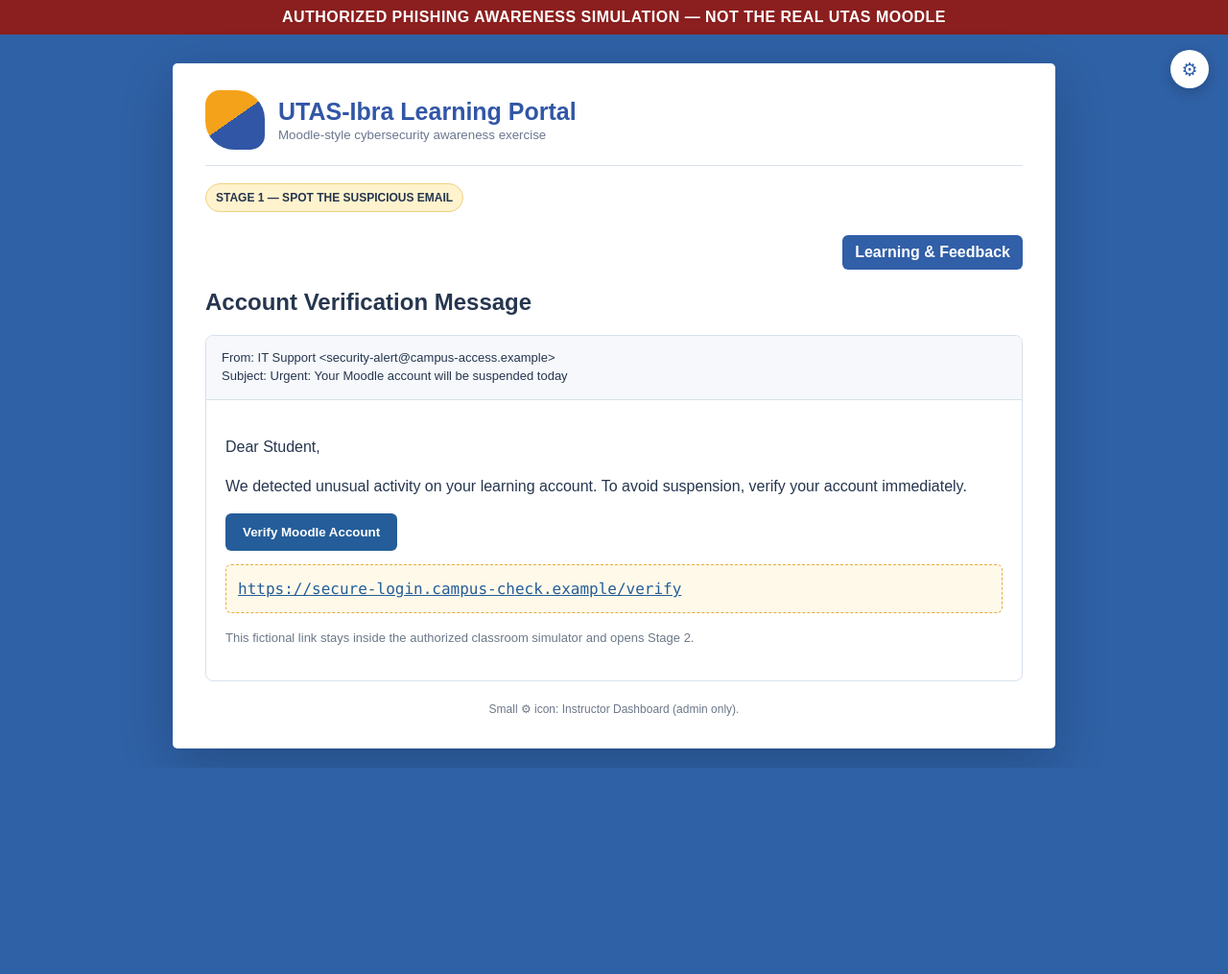
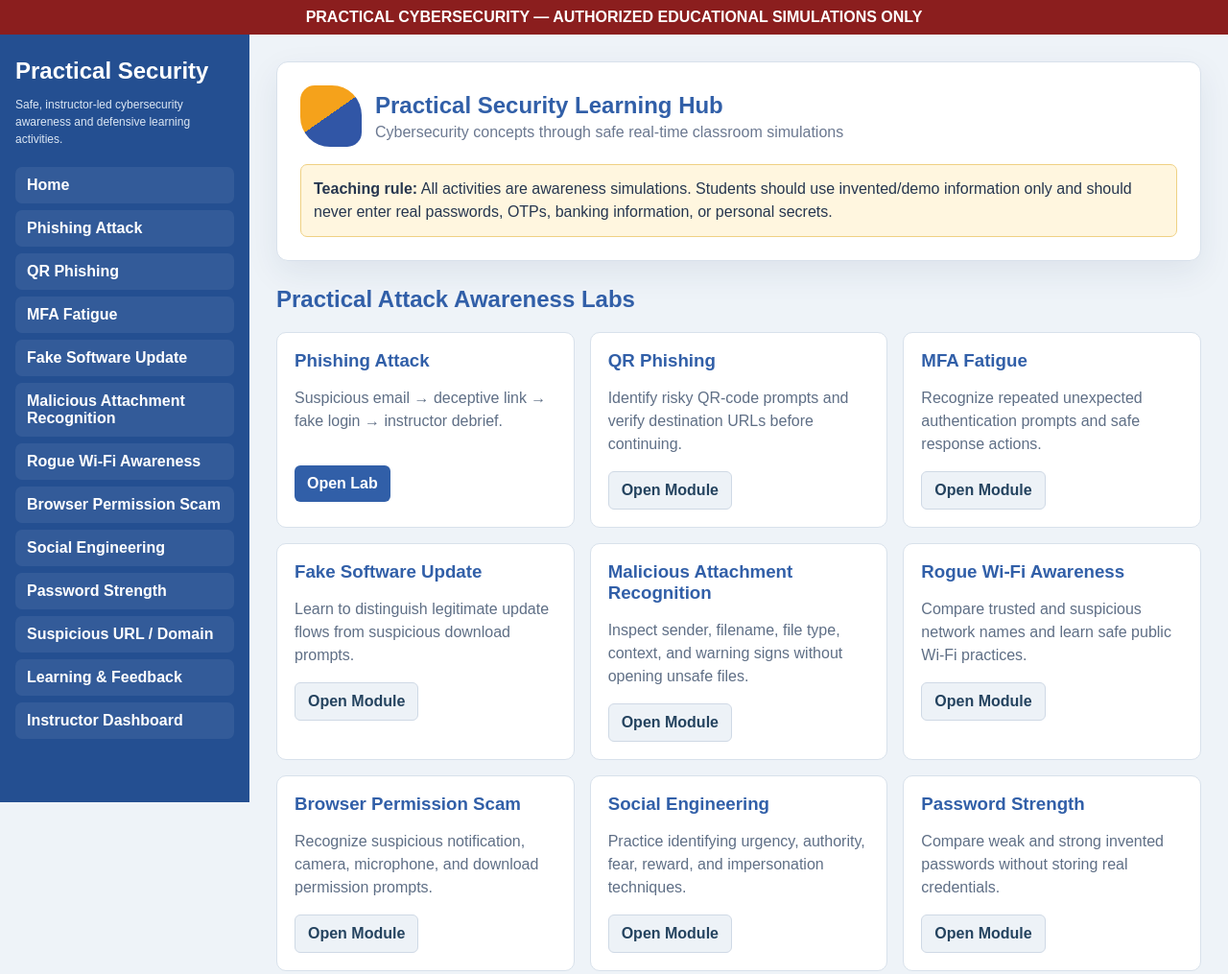
Before and after one commit to utas26/phishing-awareness-lab, a website: page index.html in a window 1280 px wide. Shown: the top 1015 px of the page at 96% size. Before the commit the page ends 800 px from the top, so only its background shows below. Drawn offline with Linux system fonts and the light colour scheme.

Commit message:
Create Practical Security home page with side menu

```diff
--- a/index.html
+++ b/index.html
@@ -2,63 +2,81 @@
 <html lang="en">
 <head>
 <meta charset="utf-8"><meta name="viewport" content="width=device-width,initial-scale=1">
-<title>UTAS-Ibra Moodle Awareness — Stage 1</title>
+<title>Practical Security Learning Hub</title>
 <style>
-:root{--blue:#315fa8;--blue2:#244f91;--orange:#f4b332;--line:#d8e1eb;--ink:#26364f}
+:root{--blue:#315fa8;--blue2:#244f91;--orange:#f4b332;--line:#d8e1eb;--ink:#26364f;--bg:#eef3f8}
 *{box-sizing:border-box}
-body{margin:0;min-height:100vh;background:#2f61a6;font-family:Arial,Helvetica,sans-serif;color:var(--ink)}
-.training{background:#8b1e1e;color:#fff;text-align:center;padding:9px 14px;font-weight:800;letter-spacing:.03em}
-.admin{position:fixed;top:52px;right:20px;z-index:10;width:40px;height:40px;border-radius:50%;display:grid;place-items:center;background:#fff;color:var(--blue);text-decoration:none;box-shadow:0 4px 14px rgba(0,0,0,.2);font-size:19px}
-.shell{max-width:920px;margin:30px auto 45px;background:#fff;border-radius:5px;padding:28px 34px 34px;box-shadow:0 18px 55px rgba(0,0,0,.2)}
-.brand{display:flex;align-items:center;gap:14px;border-bottom:1px solid var(--line);padding-bottom:16px}
-.mark{width:62px;height:62px;border-radius:15px 30px 15px 30px;background:linear-gradient(145deg,#f5a21b 0 48%,#3156a6 48% 100%)}
-.brand h1{margin:0;color:#3156a6;font-size:25px}.brand small{color:#6b7890}
-.stage{display:inline-block;margin:18px 0 8px;background:#fff3cd;border:1px solid #efd184;padding:7px 10px;border-radius:999px;font-size:12px;font-weight:800}
-.mail{margin-top:12px;border:1px solid var(--line);border-radius:8px;overflow:hidden}
-.mailhead{background:#f6f8fb;padding:14px 16px;border-bottom:1px solid var(--line);font-size:13px;line-height:1.45}
-.mailbody{padding:20px;line-height:1.58}
-.btn{display:inline-block;background:#245d99;color:#fff;border:0;border-radius:6px;padding:12px 18px;font-weight:700;cursor:pointer}
-.fakeurl{margin-top:14px;padding:12px;border:1px dashed #e4ad3e;background:#fff9ea;border-radius:6px;font-family:Consolas,monospace}
-.fakeurl a{color:#245d99}.note{margin-top:16px;color:#6c7888;font-size:13px}
-.menu{display:flex;gap:10px;flex-wrap:wrap;justify-content:flex-end;margin:16px 0}.menu a{display:inline-block;text-decoration:none;font-weight:800;padding:9px 13px;border-radius:6px}.menu .feedback{background:#f4b332;color:#26364f}.menu .info{background:#315fa8;color:#fff}.menu .counter{background:#edf2f7;color:#24435f;border:1px solid #cfd9e5}.foot{text-align:center;color:#6c7888;font-size:12px;margin-top:22px}
-@media(max-width:650px){.shell{margin:0;border-radius:0;padding:22px 16px}.admin{top:46px;right:10px}}
+body{margin:0;background:var(--bg);font-family:Arial,Helvetica,sans-serif;color:var(--ink)}
+.top{background:#8b1e1e;color:#fff;text-align:center;padding:9px 14px;font-weight:800}
+.app{display:grid;grid-template-columns:260px 1fr;min-height:calc(100vh - 38px)}
+.side{background:#244f91;color:#fff;padding:24px 16px;position:sticky;top:0;height:100vh;overflow:auto}
+.side h2{margin:0 0 8px}.side p{font-size:12px;color:#dce7f4;line-height:1.5}
+.nav{display:grid;gap:7px;margin-top:20px}.nav a{color:#fff;text-decoration:none;padding:10px 12px;border-radius:7px;background:rgba(255,255,255,.07);font-weight:700}.nav a:hover{background:rgba(255,255,255,.15)}
+.main{padding:28px}.hero{background:#fff;border:1px solid var(--line);border-radius:12px;padding:24px;box-shadow:0 12px 34px rgba(30,55,85,.08)}
+.brand{display:flex;align-items:center;gap:14px}.mark{width:64px;height:64px;border-radius:15px 31px 15px 31px;background:linear-gradient(145deg,#f5a21b 0 48%,#3156a6 48% 100%)}
+h1{margin:0;color:var(--blue)}.sub{color:#6b7890;margin-top:5px}
+.notice{margin-top:18px;background:#fff6df;border:1px solid #efd184;padding:13px;border-radius:7px;line-height:1.5}
+.grid{display:grid;grid-template-columns:repeat(3,minmax(0,1fr));gap:16px;margin-top:20px}.card{background:#fff;border:1px solid var(--line);border-radius:10px;padding:18px}.card h3{margin:0 0 8px;color:var(--blue)}.card p{color:#5f6f86;line-height:1.5;min-height:66px}.btn{display:inline-block;text-decoration:none;background:var(--blue);color:#fff;padding:10px 13px;border-radius:6px;font-weight:800}.btn.alt{background:#edf2f7;color:#24435f;border:1px solid #cfd9e5}
+.section{margin-top:26px}.section h2{color:var(--blue)}
+.quick{display:flex;gap:10px;flex-wrap:wrap}
+@media(max-width:900px){.app{grid-template-columns:1fr}.side{height:auto;position:static}.grid{grid-template-columns:1fr 1fr}}
+@media(max-width:600px){.grid{grid-template-columns:1fr}.main{padding:16px}}
 </style>
 </head>
 <body>
-<div class="training">AUTHORIZED PHISHING AWARENESS SIMULATION — NOT THE REAL UTAS MOODLE</div>
-<a class="admin" href="/admin.html" title="Instructor Dashboard" aria-label="Instructor Dashboard">⚙</a>
+<div class="top">PRACTICAL CYBERSECURITY — AUTHORIZED EDUCATIONAL SIMULATIONS ONLY</div>
+<div class="app">
+<aside class="side">
+<h2>Practical Security</h2>
+<p>Safe, instructor-led cybersecurity awareness and defensive learning activities.</p>
+<nav class="nav">
+<a href="/">Home</a>
+<a href="/phishing.html">Phishing Attack</a>
+<a href="/labs.html#qr">QR Phishing</a>
+<a href="/labs.html#mfa">MFA Fatigue</a>
+<a href="/labs.html#update">Fake Software Update</a>
+<a href="/labs.html#attachment">Malicious Attachment Recognition</a>
+<a href="/labs.html#wifi">Rogue Wi-Fi Awareness</a>
+<a href="/labs.html#browser">Browser Permission Scam</a>
+<a href="/labs.html#social">Social Engineering</a>
+<a href="/labs.html#passwords">Password Strength</a>
+<a href="/labs.html#url">Suspicious URL / Domain</a>
+<a href="/resources.html">Learning & Feedback</a>
+<a href="/admin.html">Instructor Dashboard</a>
+</nav>
+</aside>
 
-<main class="shell">
-<div class="brand"><div class="mark"></div><div><h1>UTAS-Ibra Learning Portal</h1><small>Moodle-style cybersecurity awareness exercise</small></div></div>
+<main class="main">
+<section class="hero">
+<div class="brand"><div class="mark"></div><div><h1>Practical Security Learning Hub</h1><div class="sub">Cybersecurity concepts through safe real-time classroom simulations</div></div></div>
+<div class="notice"><b>Teaching rule:</b> All activities are awareness simulations. Students should use invented/demo information only and should never enter real passwords, OTPs, banking information, or personal secrets.</div>
+</section>
 
-<div class="stage">STAGE 1 — SPOT THE SUSPICIOUS EMAIL</div><div class="menu"><a class="info" href="/resources.html">Learning & Feedback</a></div>
-<h2>Account Verification Message</h2>
+<section class="section">
+<h2>Practical Attack Awareness Labs</h2>
+<div class="grid">
+<div class="card"><h3>Phishing Attack</h3><p>Suspicious email → deceptive link → fake login → instructor debrief.</p><a class="btn" href="/phishing.html">Open Lab</a></div>
+<div class="card"><h3>QR Phishing</h3><p>Identify risky QR-code prompts and verify destination URLs before continuing.</p><a class="btn alt" href="/labs.html#qr">Open Module</a></div>
+<div class="card"><h3>MFA Fatigue</h3><p>Recognize repeated unexpected authentication prompts and safe response actions.</p><a class="btn alt" href="/labs.html#mfa">Open Module</a></div>
+<div class="card"><h3>Fake Software Update</h3><p>Learn to distinguish legitimate update flows from suspicious download prompts.</p><a class="btn alt" href="/labs.html#update">Open Module</a></div>
+<div class="card"><h3>Malicious Attachment Recognition</h3><p>Inspect sender, filename, file type, context, and warning signs without opening unsafe files.</p><a class="btn alt" href="/labs.html#attachment">Open Module</a></div>
+<div class="card"><h3>Rogue Wi-Fi Awareness</h3><p>Compare trusted and suspicious network names and learn safe public Wi-Fi practices.</p><a class="btn alt" href="/labs.html#wifi">Open Module</a></div>
+<div class="card"><h3>Browser Permission Scam</h3><p>Recognize suspicious notification, camera, microphone, and download permission prompts.</p><a class="btn alt" href="/labs.html#browser">Open Module</a></div>
+<div class="card"><h3>Social Engineering</h3><p>Practice identifying urgency, authority, fear, reward, and impersonation techniques.</p><a class="btn alt" href="/labs.html#social">Open Module</a></div>
+<div class="card"><h3>Password Strength</h3><p>Compare weak and strong invented passwords without storing real credentials.</p><a class="btn alt" href="/labs.html#passwords">Open Module</a></div>
+<div class="card"><h3>Suspicious URL / Domain</h3><p>Practice spotting typos, look-alike domains, misleading subdomains, and unsafe links.</p><a class="btn alt" href="/labs.html#url">Open Module</a></div>
+</div>
+</section>
 
-<div class="mail">
-<div class="mailhead">
-From: IT Support &lt;security-alert@campus-access.example&gt;<br>
-Subject: Urgent: Your Moodle account will be suspended today
+<section class="section">
+<h2>Quick Access</h2>
+<div class="quick">
+<a class="btn" href="/feedback.html">Student Feedback</a>
+<a class="btn alt" href="/resources.html">Learning Resources</a>
+<a class="btn alt" href="/admin.html">Instructor Dashboard</a>
 </div>
-<div class="mailbody">
-<p>Dear Student,</p>
-<p>We detected unusual activity on your learning account. To avoid suspension, verify your account immediately.</p>
-<button class="btn" id="verifyBtn">Verify Moodle Account</button>
-<div class="fakeurl"><a href="#" id="fakeUrl">https://secure-login.campus-check.example/verify</a></div>
-<p class="note">This fictional link stays inside the authorized classroom simulator and opens Stage 2.</p>
+</section>
+</main>
 </div>
-</div>
-
-<div class="foot">Small ⚙ icon: Instructor Dashboard (admin only).</div>
-</main>
-
-<script>
-async function nextStage(){
- try{
-  await fetch("/api/event",{method:"POST",headers:{"Content-Type":"application/json"},body:JSON.stringify({event:"clicked_phishing_link"})});
- }catch(e){}
- location.href="/fake-login.html";
-}
-document.getElementById("verifyBtn").addEventListener("click",nextStage);
-document.getElementById("fakeUrl").addEventListener("click",e=>{e.preventDefault();nextStage();});
-</script>
-</body></html>
+</body>
+</html>
```
